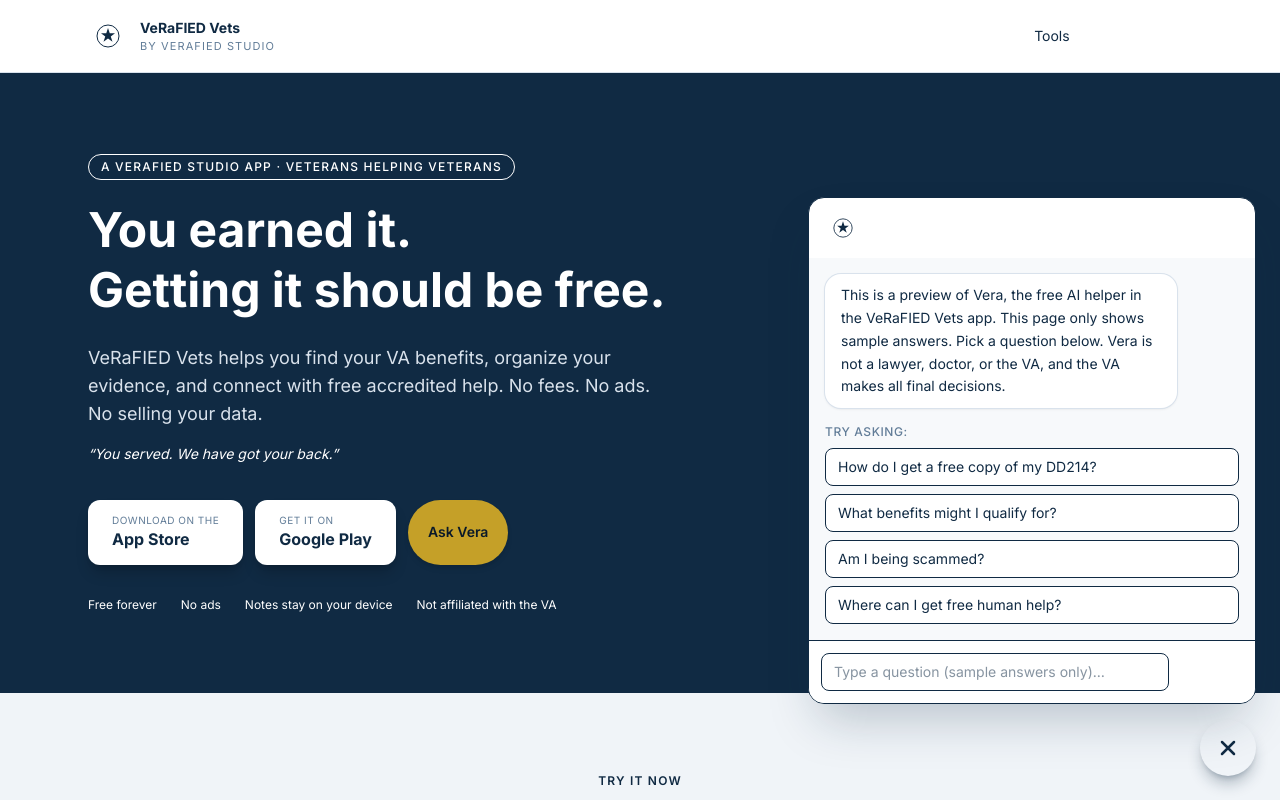
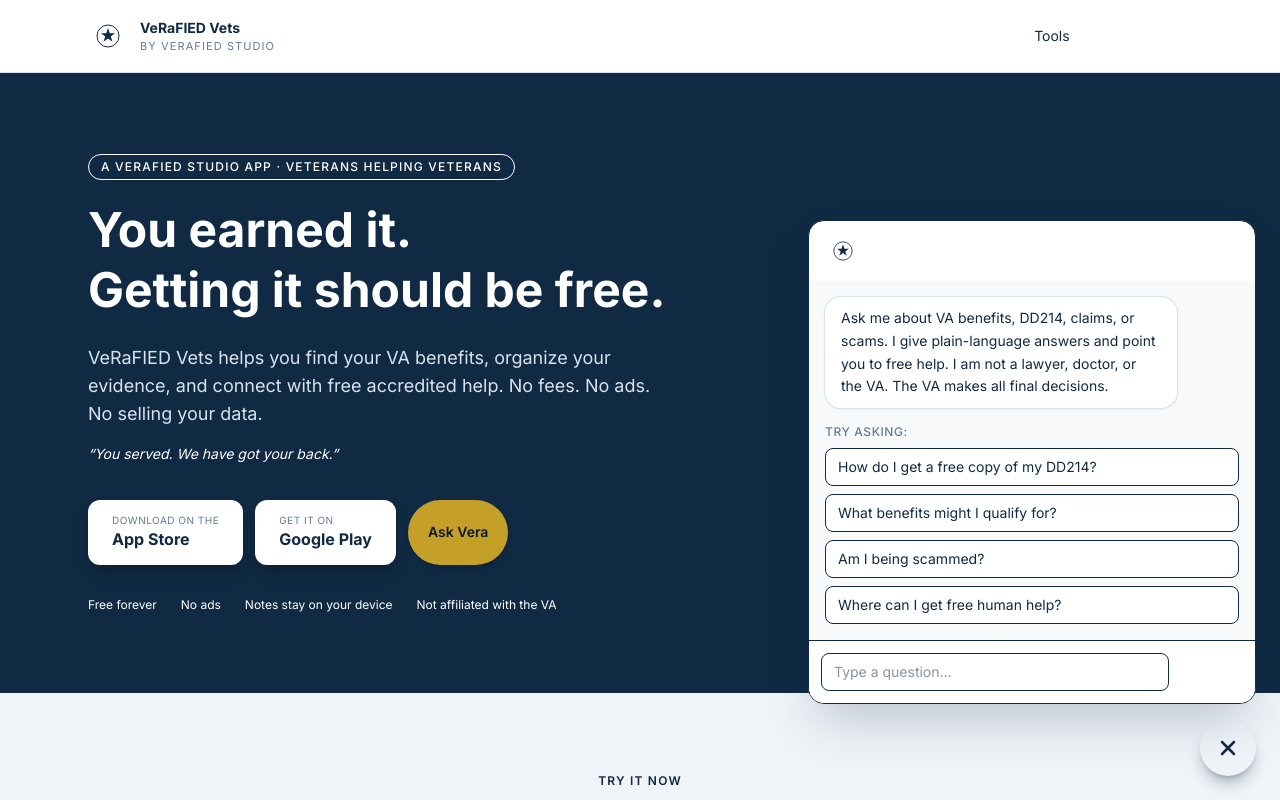
Before and after one commit to latorre0825-creator/verafied-vets, a Next.js app: page / in a window 1280 px wide. Both pictures are taken after a click on the button "Vera". Shown: the top 800 px of the page. Built offline with nearby package versions, Linux system fonts and the light colour scheme; no server answers.

Commit message:
Update Vera intro for functional web version

```diff
--- a/src/app/components/VeraChat.tsx
+++ b/src/app/components/VeraChat.tsx
@@ -8,26 +8,26 @@
 const canned: { q: string; a: string }[] = [
   {
     q: "How do I get a free copy of my DD214?",
-    a: "Your military records are free to request from the National Archives, online at archives.gov/veterans or by mail with Standard Form 180. An accredited VSO can also help you request them for free. DD214 Help in the app walks you through it.",
+    a: "Your military records are free to request from the National Archives, online at archives.gov/veterans or by mail with Standard Form 180. An accredited VSO can also help you request them for free. Use the DD214 Help tool on this page.",
   },
   {
     q: "What benefits might I qualify for?",
-    a: "It depends on your service history, discharge status, and health. The free Benefits Screener in the app asks five questions and gives you a plain-language list of things you may want to look into. The VA makes all final decisions.",
+    a: "It depends on your service history, discharge status, and health. Use the Benefits Screener on this page — it asks five questions and gives you a plain-language list. The VA makes all final decisions.",
   },
   {
     q: "Am I being scammed?",
-    a: "Common red flags: anyone who charges you to file your first claim, anyone who promises you a specific rating or percentage, or anyone who asks you to exaggerate symptoms. Free, accredited help is available through VSOs. Check out Scam Shield in the app.",
+    a: "Common red flags: anyone who charges you to file your first claim, anyone who promises you a specific rating or percentage, or anyone who asks you to exaggerate symptoms. Check the Scam Shield tool. Free, accredited help is available through VSOs.",
   },
   {
     q: "Where can I get free human help?",
-    a: "Accredited Veterans Service Officers (VSOs) help veterans file claims for free. They are trained and recognized by the VA. Tap 'Get Real Help' to find one near you.",
+    a: "Accredited Veterans Service Officers (VSOs) help veterans file claims for free. They are trained and recognized by the VA. Search for a local VSO or contact the VA for a referral.",
   },
 ];
 
 const intro: Msg[] = [
   {
     from: "vera",
-    text: "This is a preview of Vera, the free AI helper in the VeRaFIED Vets app. This page only shows sample answers. Pick a question below. Vera is not a lawyer, doctor, or the VA, and the VA makes all final decisions.",
+    text: "Ask me about VA benefits, DD214, claims, or scams. I give plain-language answers and point you to free help. I am not a lawyer, doctor, or the VA. The VA makes all final decisions.",
   },
 ];
 
@@ -49,7 +49,6 @@
     setMessages((m) => [...m, { from: "user", text: trimmed }]);
     setInput("");
 
-    // find a matching canned answer or give a generic one
     const match = canned.find((c) =>
       trimmed
         .toLowerCase()
@@ -65,17 +64,16 @@
             from: "vera",
             text:
               match?.a ??
-              "This preview only has a few sample answers. In the app, Vera can take your question and answer in plain words. For free help from a real person, ask an accredited VSO. The VA makes all final decisions.",
+              "I can help with common questions about benefits, DD214, and scams. For anything specific to your situation, talk to an accredited VSO. The VA makes all final decisions.",
           },
         ]);
       },
-      500 + Math.random() * 400,
+      400 + Math.random() * 300,
     );
   }
 
   return (
     <>
-      {/* Floating button */}
       <button
         type="button"
         onClick={() => setOpen((v) => !v)}
@@ -83,14 +81,7 @@
         aria-label={open ? "Close Vera chat" : "Ask Vera"}
       >
         {open ? (
-          <svg
-            className="h-6 w-6"
-            viewBox="0 0 24 24"
-            fill="none"
-            stroke="currentColor"
-            strokeWidth="2.5"
-            strokeLinecap="round"
-          >
+          <svg className="h-6 w-6" viewBox="0 0 24 24" fill="none" stroke="currentColor" strokeWidth="2.5" strokeLinecap="round">
             <path d="M6 6l12 12M18 6L6 18" />
           </svg>
         ) : (
@@ -99,36 +90,22 @@
       </button>
 
       {open && (
-        <div className="fixed bottom-24 right-6 z-40 flex max-h-[70vh] w-[calc(100vw-3rem)] max-w-md flex-col overflow-hidden rounded-2xl border border-navy-200 bg-white shadow-2xl shadow-navy-900/25 sm:right-6">
+        <div className="fixed bottom-24 right-6 z-40 flex max-h-[70vh] w-[calc(100vw-3rem)] max-w-md flex-col overflow-hidden rounded-2xl border border-navy-200 bg-white shadow-2xl shadow-navy-900/25">
           <header className="flex items-center gap-3 bg-navy-800 px-4 py-3 text-white">
             <span className="flex h-9 w-9 items-center justify-center rounded-full bg-brass-400 text-navy-900">
               <StarLogo className="h-5 w-5" />
             </span>
             <div>
               <p className="text-sm font-semibold">Ask Vera</p>
-              <p className="text-xs text-navy-200">
-                Preview · Free · Not the VA · Not a lawyer
-              </p>
+              <p className="text-xs text-navy-200">Free · Not the VA · Not a lawyer</p>
             </div>
           </header>
 
-          <div
-            ref={scrollRef}
-            className="flex-1 overflow-y-auto bg-navy-50/50 px-4 py-4"
-          >
+          <div ref={scrollRef} className="flex-1 overflow-y-auto bg-navy-50/50 px-4 py-4">
             <div className="space-y-3">
               {messages.map((m, i) => (
-                <div
-                  key={i}
-                  className={`flex ${m.from === "user" ? "justify-end" : "justify-start"}`}
-                >
-                  <div
-                    className={`max-w-[85%] rounded-2xl px-4 py-2.5 text-sm leading-relaxed ${
-                      m.from === "user"
-                        ? "bg-navy-800 text-white"
-                        : "bg-white text-navy-900 shadow-sm ring-1 ring-navy-100"
-                    }`}
-                  >
+                <div key={i} className={`flex ${m.from === "user" ? "justify-end" : "justify-start"}`}>
+                  <div className={`max-w-[85%] rounded-2xl px-4 py-2.5 text-sm leading-relaxed ${m.from === "user" ? "bg-navy-800 text-white" : "bg-white text-navy-900 shadow-sm ring-1 ring-navy-100"}`}>
                     {m.text}
                   </div>
                 </div>
@@ -137,9 +114,7 @@
 
             {messages.length <= 1 && (
               <div className="mt-4 space-y-2">
-                <p className="text-xs font-medium uppercase tracking-wider text-navy-500">
-                  Try asking:
-                </p>
+                <p className="text-xs font-medium uppercase tracking-wider text-navy-500">Try asking:</p>
                 {canned.map((c) => (
                   <button
                     key={c.q}
@@ -164,13 +139,10 @@
             <input
               value={input}
               onChange={(e) => setInput(e.target.value)}
-              placeholder="Type a question (sample answers only)…"
-              className="flex-1 rounded-lg border border-navy-200 bg-white px-3 py-2 text-sm text-navy-900 outline-none placeholder:text-navy-400 focus:border-brass-400 focus:ring-2 focus:ring-brass-200"
+              placeholder="Type a question…"
+              className="flex-1 rounded-lg border border-navy-200 bg-white px-3 py-2 text-sm text-navy-900 outline-none placeholder:text-navy-400 focus:border-brass-400"
             />
-            <button
-              type="submit"
-              className="rounded-lg bg-navy-800 px-4 py-2 text-sm font-medium text-white transition hover:bg-navy-700"
-            >
+            <button type="submit" className="rounded-lg bg-navy-800 px-4 py-2 text-sm font-medium text-white transition hover:bg-navy-700">
               Send
             </button>
           </form>
```
